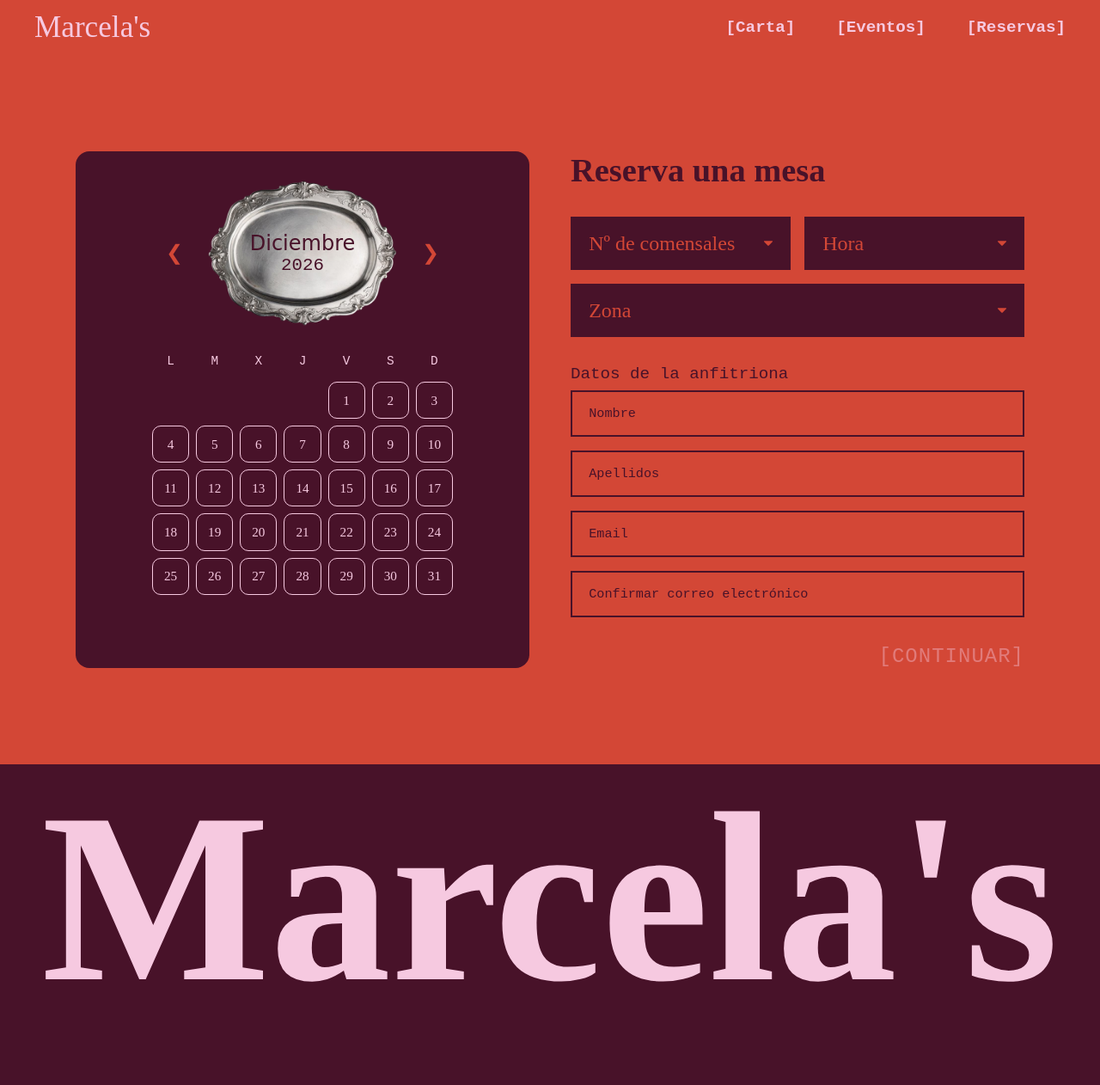
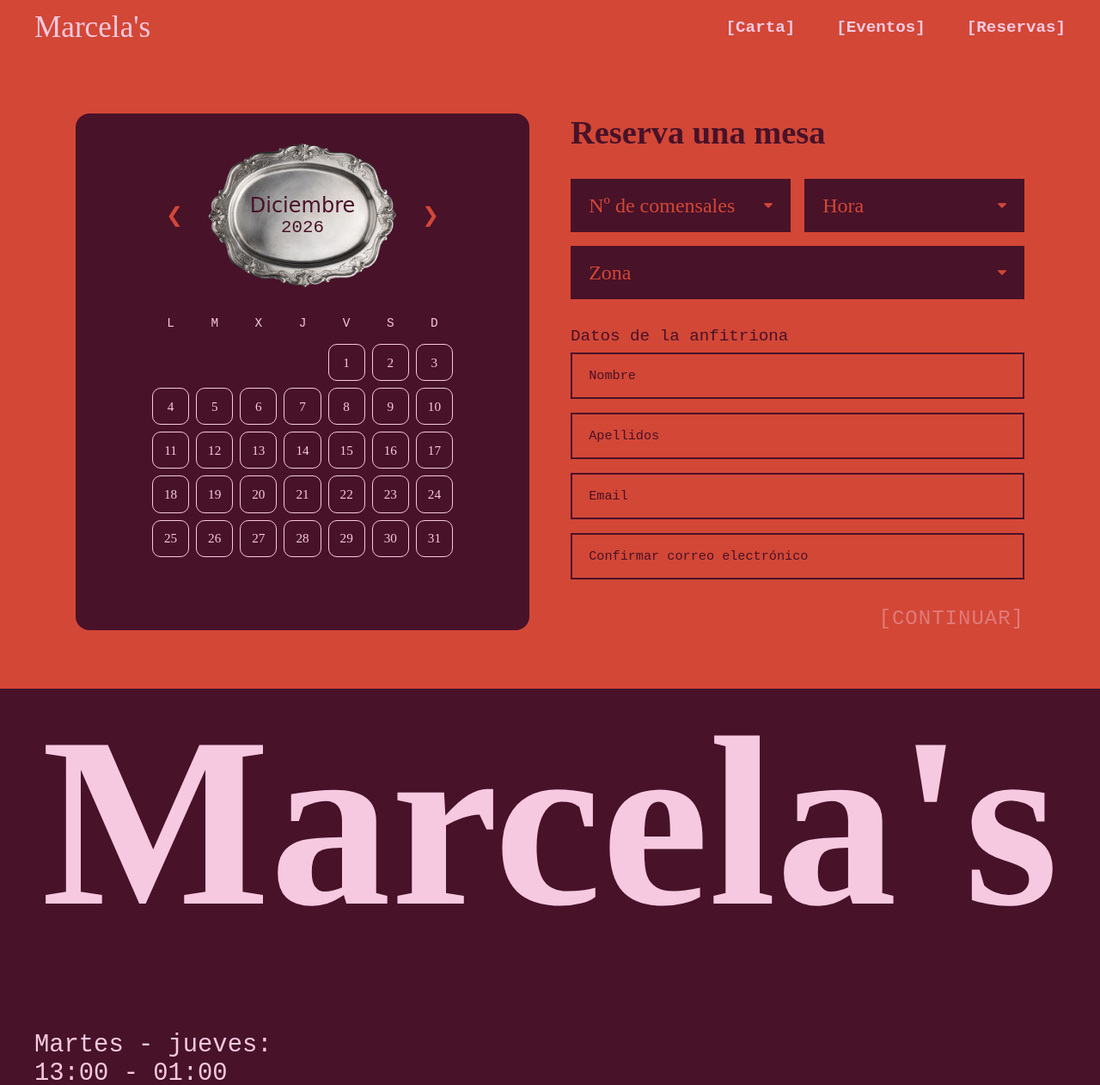
Before and after one commit to antiasamar/MARCELA-S, a plain HTML site: page reservas.html in a window 1280 px wide. Shown: the top 1262 px of the page at 86% size. Drawn offline with nearby package versions, Linux system fonts and the light colour scheme; a web font is replaced by a local one.

Commit message:
animaciones reserva

```diff
--- a/css/style.css
+++ b/css/style.css
@@ -3357,7 +3357,7 @@ s
 
 /* FORMULARIO  */
 .reserva-wrapper {
-  padding: 4rem 2rem;
+  padding: 20px 40px 20px 40px;
   display: flex;
   justify-content: center;
 }
--- a/reservas.html
+++ b/reservas.html
@@ -30,6 +30,11 @@
     <!------------- CSS ------------>
     <link rel="stylesheet" href="css/style.css">
 
+    <!------------- LIBRERÍAS JS ------------>
+
+    <!-- AOS  -->
+    <link href="https://unpkg.com/aos@2.3.1/dist/aos.css" rel="stylesheet">
+
 </head>
 
 <body class="body-reservas">
@@ -56,7 +61,7 @@
     </header>
 
    <!-------- FORMULARIO -------->
-    <main class="reserva-wrapper">
+    <main class="reserva-wrapper" data-aos="fade-up" >
         <section class="reserva-container">
 
             <!-- COLUMNA IZQ (CALENDARIO)-->
@@ -256,7 +261,7 @@
     </div>
 
     <!-------- FOOTER -------->
-    <footer class="footer-carta">
+    <footer class="footer-carta" data-aos="fade-up" data-aos-delay="600"  >
 
         <!-- ROW 1  -->
         <h1>Marcela's</h1>
@@ -304,9 +309,17 @@
     </footer>
 
     <!-- ENLACES JS  -->
+
+    <!-- jQuery  -->
     <script src="https://code.jquery.com/jquery-3.7.1.min.js"></script>
+
+    <!-- AOS  -->
+    <script src="https://unpkg.com/aos@2.3.1/dist/aos.js"></script>
+
+    <!-- MIS JS  -->
     <script src="js/menu.js"></script>
     <script src="js/reservas.js"></script>
+    <script src="js/animaciones.js"></script>
 
 </body>
 </html>
```
Also changed, not shown: compraevento.html (+0 -2 lines).
